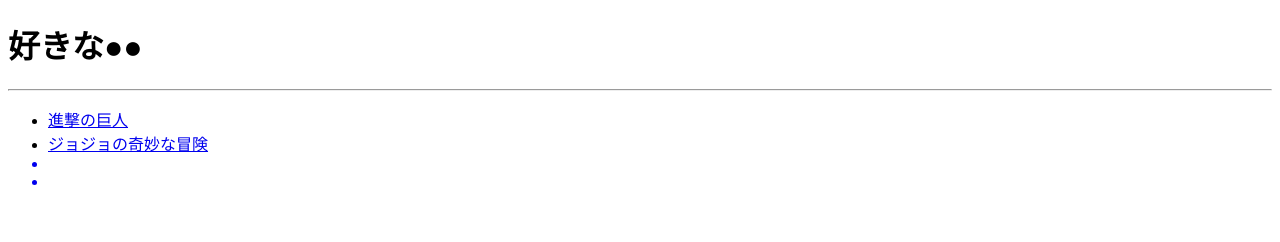
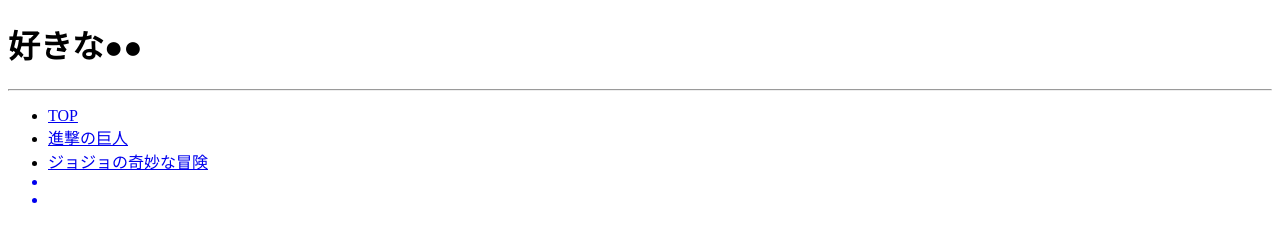
Before and after one commit to 1f102400707/team-project, a plain HTML site: page HTML/commonHTML/common.html in a window 1280 px wide. Drawn offline with Linux system fonts and the light colour scheme.

Commit message:
左メニューにTOP追加

```diff
--- a/HTML/commonHTML/common.html
+++ b/HTML/commonHTML/common.html
@@ -2,6 +2,7 @@
     <h1>好きな●●</h1>
     <hr>
         <ul>
+            <li><a href = "/index.html">TOP</a></li>
             <li><a href = "/HTML/articles/10001.html">進撃の巨人</a></li>
             <li><a href = "/HTML/articles/10002.html">ジョジョの奇妙な冒険</li>
             <li></li>
```
